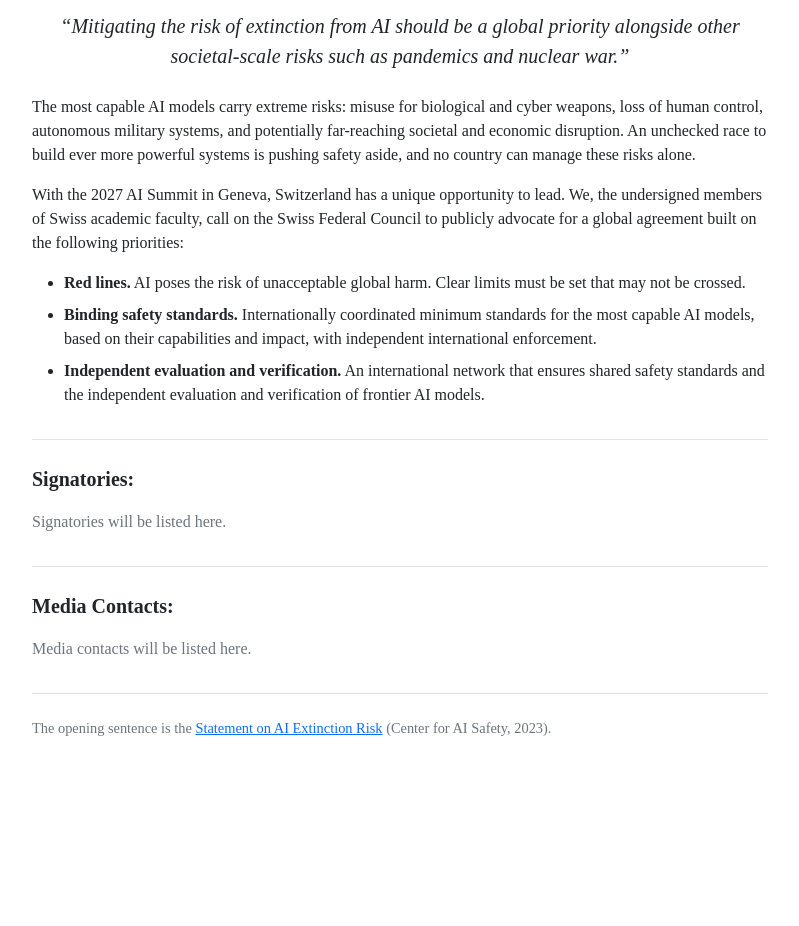
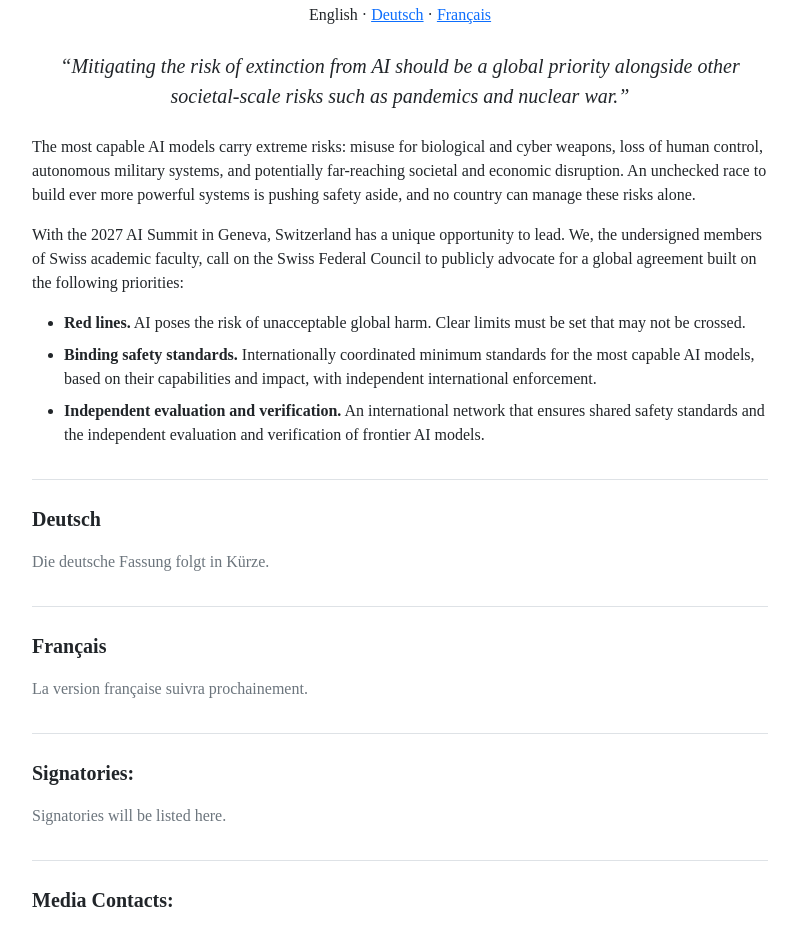
Before and after one commit to tillwenke/open-letter, a plain HTML site: page index.html in a window 1280 px wide. Shown: the part 272-1198 px from the top of the page, without its empty margins (240-1039 px from the left). Before the commit the page ends 1091 px from the top, so only its background shows below. Drawn offline with Linux system fonts and the light colour scheme.

Commit message:
Add German and French placeholder sections
Co-Authored-By: Claude Opus 5.5 <noreply@anthropic.com>

```diff
--- a/index.html
+++ b/index.html
@@ -43,6 +43,7 @@
     <a href="#media-contacts">Are you a journalist? Click here for a list of media contacts.</a><br>
     <a href="statement.pdf" download="Open-Letter-on-AI-Extinction-Risk.pdf">Download as PDF</a>
   </p>
+  <p class="center">English · <a href="#de" hreflang="de">Deutsch</a> · <a href="#fr" hreflang="fr">Français</a></p>
 
   <blockquote>“Mitigating the risk of extinction from AI should be a global priority alongside other societal-scale risks such as pandemics and nuclear war.”</blockquote>
 
@@ -57,6 +58,16 @@
     <li><strong>Binding safety standards.</strong> Internationally coordinated minimum standards for the most capable AI models, based on their capabilities and impact, with independent international enforcement.</li>
     <li><strong>Independent evaluation and verification.</strong> An international network that ensures shared safety standards and the independent evaluation and verification of frontier AI models.</li>
   </ul>
+
+  <div class="signatories" id="de" lang="de">
+    <h2>Deutsch</h2>
+    <p class="muted">Die deutsche Fassung folgt in Kürze.</p>
+  </div>
+
+  <div class="signatories" id="fr" lang="fr">
+    <h2>Français</h2>
+    <p class="muted">La version française suivra prochainement.</p>
+  </div>
 
   <div class="signatories">
     <h2>Signatories:</h2>
```
